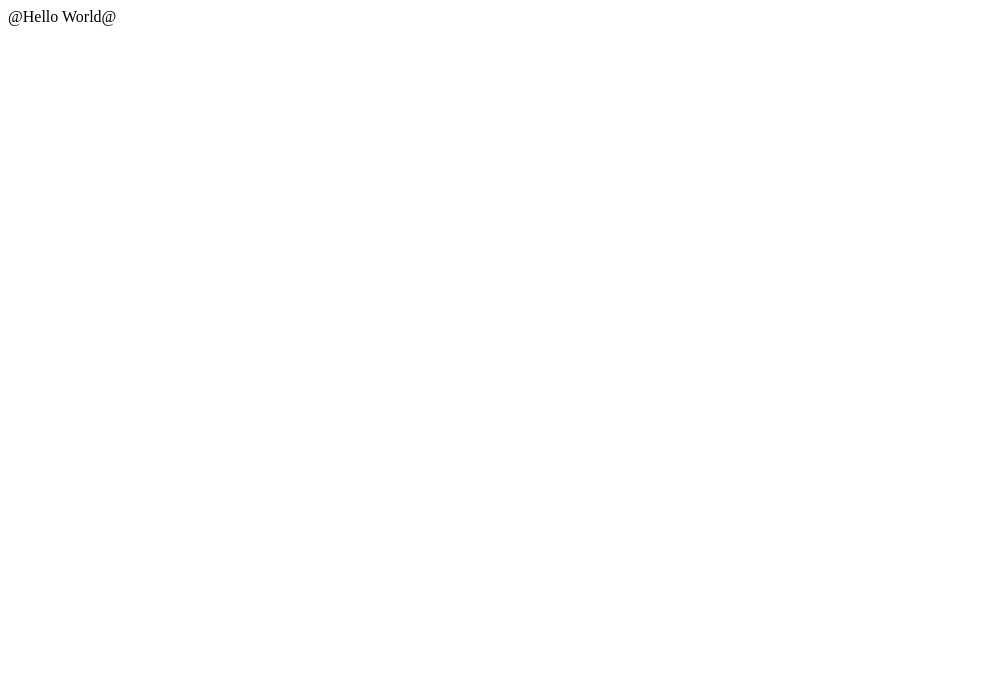
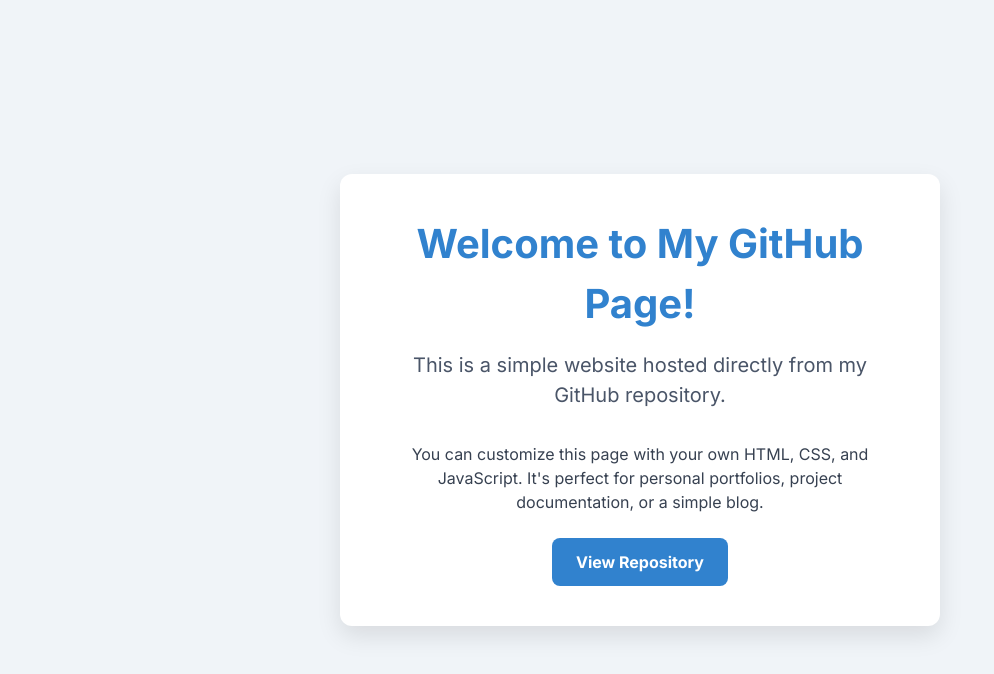
Before and after one commit to adnesj/adnesj.github.io, a plain HTML site: page index.html in a window 1280 px wide. Shown: the whole page, without its empty margins (0-994 px from the left). Drawn offline with nearby package versions, Linux system fonts and the light colour scheme.

Commit message:
Update index.html

```diff
--- a/index.html
+++ b/index.html
@@ -1 +1,70 @@
-@Hello World@
+<!DOCTYPE html>
+<html lang="en">
+<head>
+    <meta charset="UTF-8">
+    <meta name="viewport" content="width=device-width, initial-scale=1.0">
+    <title>My Awesome GitHub Page</title>
+    <link href="https://fonts.googleapis.com/css2?family=Inter:wght@400;700&display=swap" rel="stylesheet">
+    <script src="https://cdn.tailwindcss.com"></script>
+    <style>
+        body {
+            font-family: 'Inter', sans-serif;
+            background-color: #f0f4f8; /* Light blue-gray background */
+            color: #2d3748; /* Dark text */
+            display: flex;
+            justify-content: center;
+            align-items: center;
+            min-height: 100vh;
+            margin: 0;
+            padding: 20px;
+            box-sizing: border-box;
+        }
+        .card {
+            background-color: #ffffff;
+            border-radius: 12px;
+            box-shadow: 0 10px 25px rgba(0, 0, 0, 0.1);
+            padding: 40px;
+            text-align: center;
+            max-width: 600px;
+            width: 100%;
+        }
+        .title {
+            font-size: 2.5rem; /* Larger title */
+            font-weight: 700;
+            color: #3182ce; /* Blue color for title */
+            margin-bottom: 1rem;
+        }
+        .subtitle {
+            font-size: 1.25rem;
+            color: #4a5568;
+            margin-bottom: 2rem;
+        }
+        .button {
+            display: inline-block;
+            background-color: #3182ce;
+            color: #ffffff;
+            padding: 12px 24px;
+            border-radius: 8px;
+            text-decoration: none;
+            font-weight: 600;
+            transition: background-color 0.3s ease;
+        }
+        .button:hover {
+            background-color: #2c5282;
+        }
+    </style>
+</head>
+<body>
+    <div class="card">
+        <h1 class="title">Welcome to My GitHub Page!</h1>
+        <p class="subtitle">This is a simple website hosted directly from my GitHub repository.</p>
+        <p class="text-gray-700 mb-6">
+            You can customize this page with your own HTML, CSS, and JavaScript.
+            It's perfect for personal portfolios, project documentation, or a simple blog.
+        </p>
+        <a href="https://github.com/your-github-username/your-github-username.github.io" class="button" target="_blank">
+            View Repository
+        </a>
+    </div>
+</body>
+</html>
```
